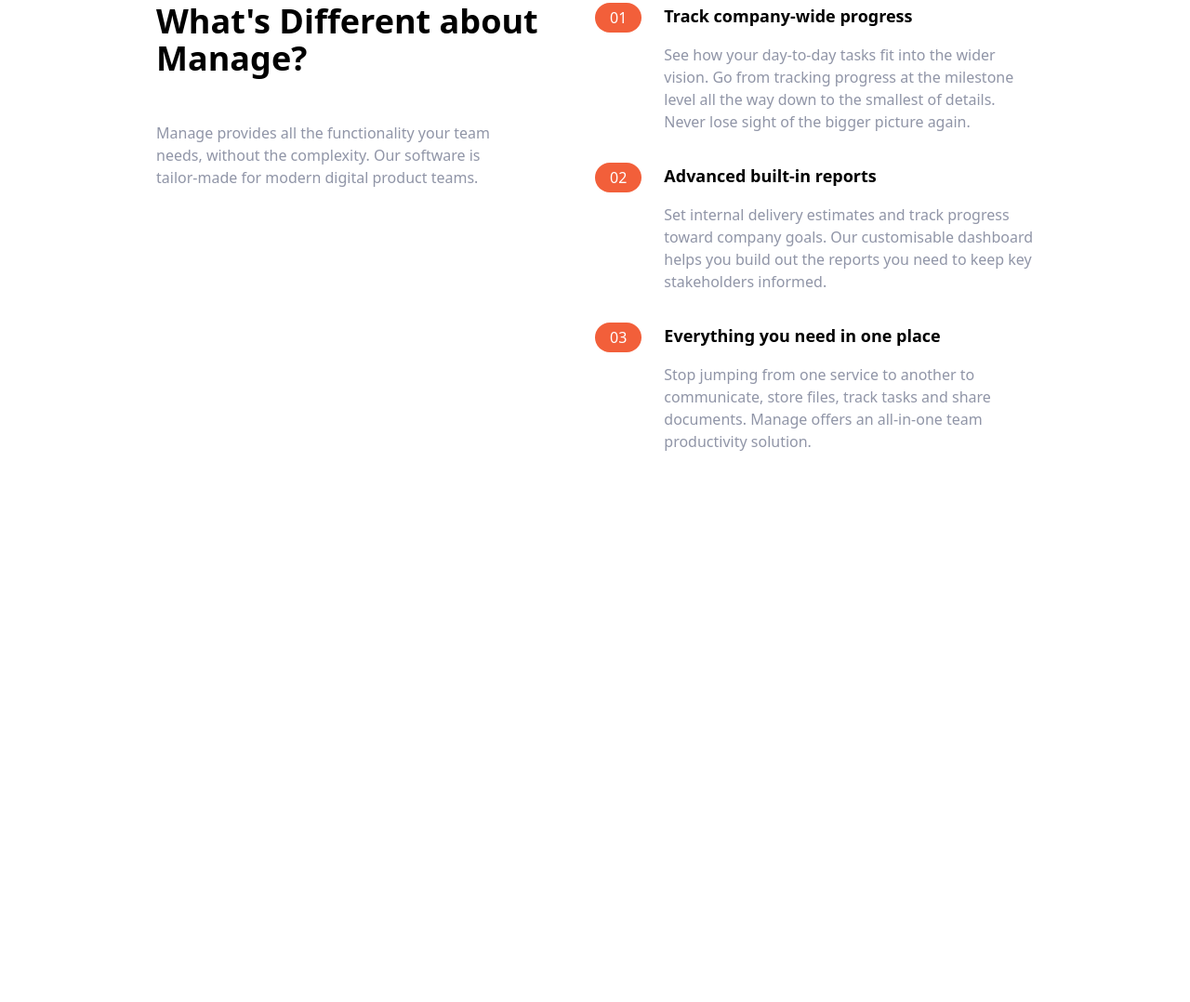
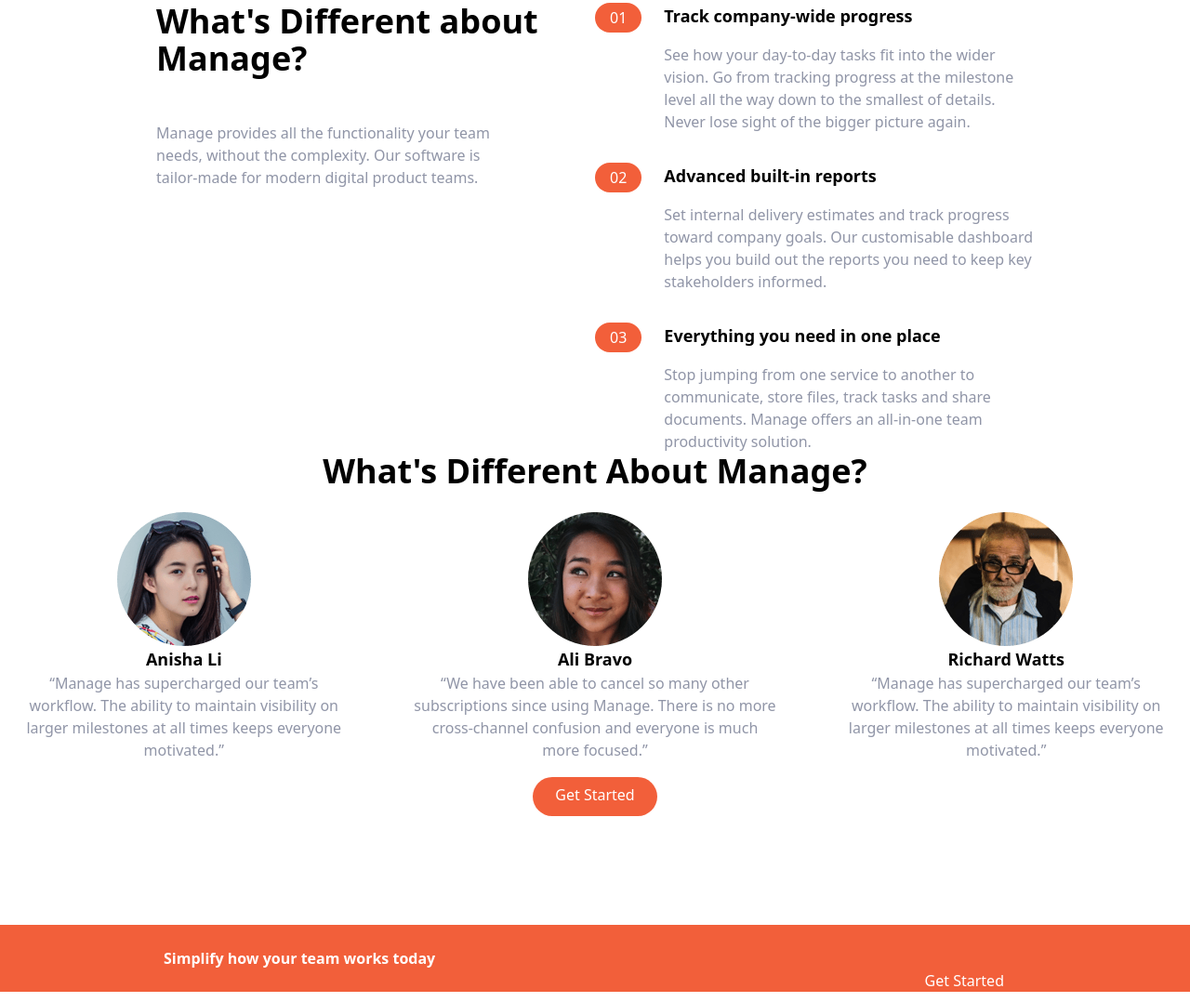
Before and after one commit to ihNihal/Tailwind-Practice, a website: page index.html in a window 1280 px wide. Shown: the part 653-1731 px from the top of the page at 93% size. Before the commit the page ends 1140 px from the top, so only its background shows below. Drawn offline with Linux system fonts and the light colour scheme.

Commit message:
Testomonials and CTA section

```diff
--- a/index.html
+++ b/index.html
@@ -163,6 +163,93 @@
 
 
     </section>
+
+    <!-- Testomonials -->
+
+    <section id="testimonials">
+      <!-- Container to heading and testm blocks -->
+      <div class="max-w-6xl px-5 mx-auto mt-42 text-center">
+        <!-- Heading -->
+        <h2 class="text-4xl font-bold text-center">
+          What's Different About Manage?
+        </h2>
+        <!-- Testimonials Container -->
+        <div class="flex flex-col mt-24 md:flex-row md:space-x-6">
+          <!-- Testimonial 1 -->
+          <div
+            class="flex flex-col items-center p-6 space-y-6 rounded-lg bg-veryLightGray md:w-1/3"
+          >
+            <img src="img/avatar-anisha.png" class="w-16 -mt-14" alt="" />
+            <h5 class="text-lg font-bold">Anisha Li</h5>
+            <p class="text-sm text-darkGrayishBlue">
+              “Manage has supercharged our team’s workflow. The ability to
+              maintain visibility on larger milestones at all times keeps
+              everyone motivated.”
+            </p>
+          </div>
+
+          <!-- Testimonial 2 -->
+          <div
+            class="hidden flex-col items-center p-6 space-y-6 rounded-lg bg-veryLightGray md:flex md:w-1/3"
+          >
+            <img src="img/avatar-ali.png" class="w-16 -mt-14" alt="" />
+            <h5 class="text-lg font-bold">Ali Bravo</h5>
+            <p class="text-sm text-darkGrayishBlue">
+              “We have been able to cancel so many other subscriptions since
+              using Manage. There is no more cross-channel confusion and
+              everyone is much more focused.”
+            </p>
+          </div>
+
+          <!-- Testimonial 3 -->
+          <div
+            class="hidden flex-col items-center p-6 space-y-6 rounded-lg bg-veryLightGray md:flex md:w-1/3"
+          >
+            <img src="img/avatar-richard.png" class="w-16 -mt-14" alt="" />
+            <h5 class="text-lg font-bold">Richard Watts</h5>
+            <p class="text-sm text-darkGrayishBlue">
+              “Manage has supercharged our team’s workflow. The ability to
+              maintain visibility on larger milestones at all times keeps
+              everyone motivated.”
+            </p>
+          </div>
+        </div>
+        <!-- Button -->
+        <div class="my-23 mb-32">
+          <a
+            href="#"
+            class="p-3 px-6 pt-2 text-white bg-brightRed rounded-full baseline hover:bg-brightRedLight "
+            >Get Started</a
+          >
+        </div>
+      </div>
+    </section>
+
+<!-- CTA SEction -->
+
+
+<section id="cta" class="bg-brightRed">
+  <!-- Flex Container -->
+  <div
+    class="container flex flex-col items-center justify-between px-6 py-23 mx-auto space-y-12 md:py-23 md:flex-row md:space-y-24"
+  >
+    <!-- Heading -->
+    <h2
+      class="text-5xl font-bold text-center leading-light text-white md:text-4xl md:max-w-xl md:text-left"
+    >
+      Simplify how your team works today
+    </h2>
+    <!-- Button -->
+    <div>
+      <a
+        href="#"
+        class="p-3 px-6 pt-2 text-white bg-brigtRed rounded-full shadow-2xl baseline hover:bg-gray-900"
+        >Get Started</a
+      >
+    </div>
+  </div>
+</section>
+
 </div>
 </body>
 </html>
```
